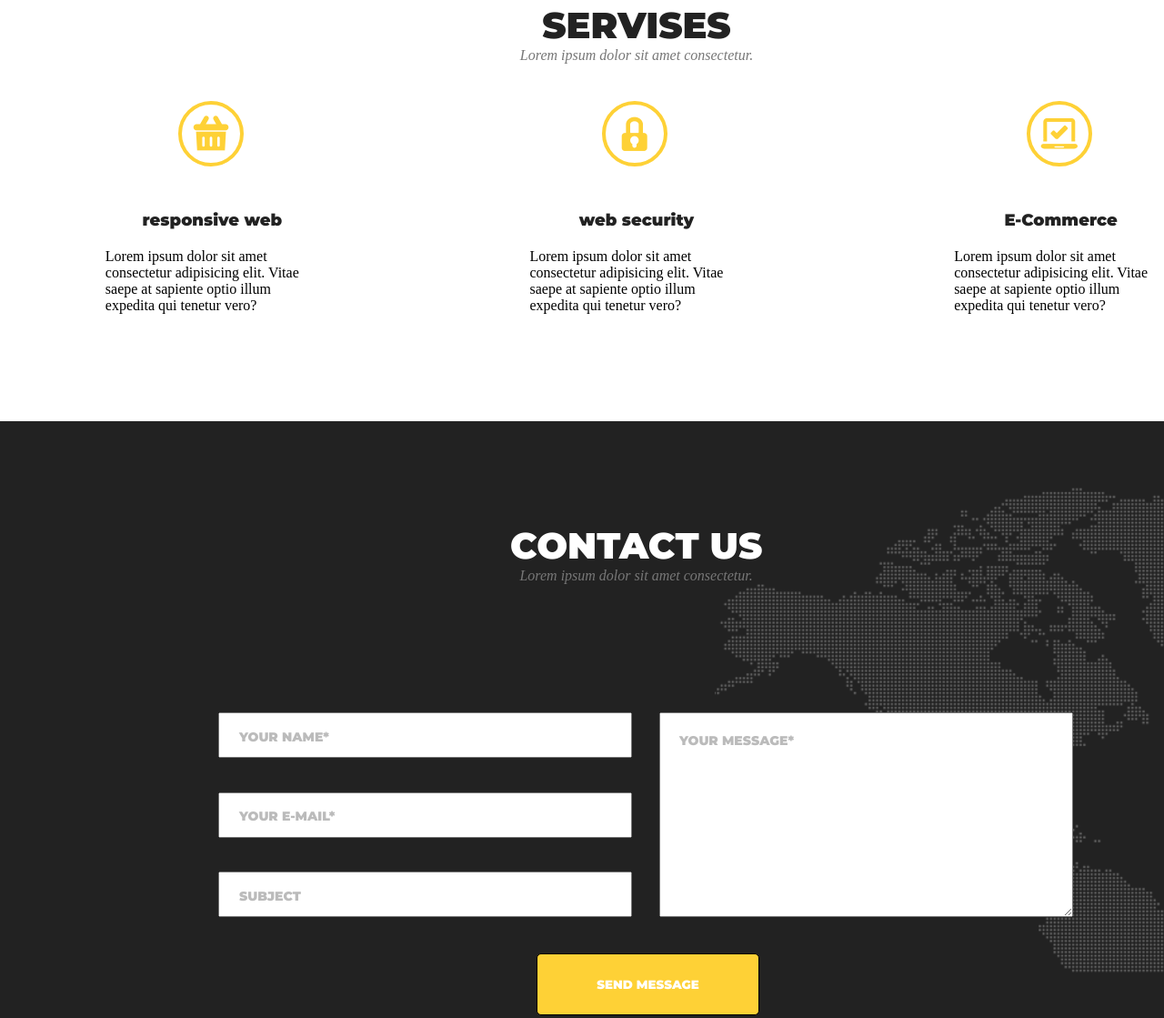
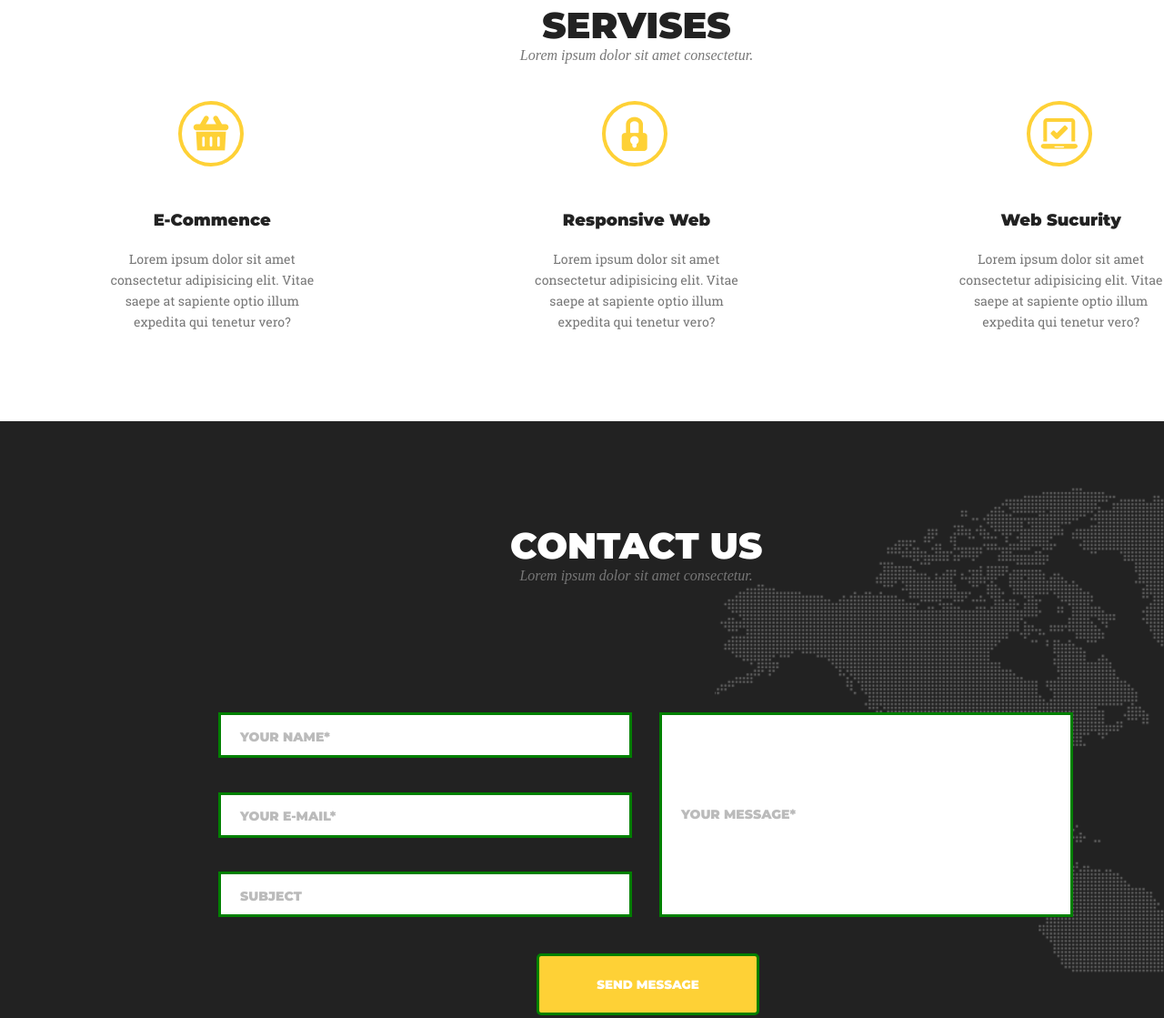
Before and after one commit to kooker22/Homework, a plain HTML site: page module 7 html/index.html in a window 1280 px wide. Shown: the part 159-1278 px from the top of the page at 91% size. Drawn offline with Linux system fonts and the light colour scheme; a web font is replaced by a local one.

Commit message:
md7 finish

```diff
--- a/module 7 html/css/styles.css
+++ b/module 7 html/css/styles.css
@@ -2,6 +2,9 @@
   margin: 0;
   padding: 0;
   box-sizing: border-box;
+}
+html {
+  margin: 0 auto;
 }
 
 body {
@@ -95,6 +98,7 @@ section {
     text-align: center;
 }
 .card-description {
+
     font-family: robotoslab;
     font-weight: 400;
     color: #777777;
@@ -170,10 +174,13 @@ form {
   text-transform: uppercase;
   padding-top: 21px;
   padding-left: 21px;
+  text-align: start;
+
 }
-textarea {
+.comment {
   width: 455px;
   height: 225px;
+
 }
 .btn {
   display: flex;
@@ -193,11 +200,16 @@ textarea {
   border-radius: 5px;
 }
 
-
+input:valid {
+  border: 3px solid green;
+}
+input:invalid {
+  border: 3px solid red;
+}
 
 @font-face {
     font-family: robotoslab;
-    src: url(../roboto/roboto-slab-v7-latin-regular.woff2);
+    src: url(../fonts/roboto/roboto-slab-v7-latin-regular.woff2);
     font-weight: 400;
 }
 @font-face {
--- a/module 7 html/index.html
+++ b/module 7 html/index.html
@@ -29,8 +29,8 @@
             <div class="card-icon icon-basket">
 
             </div>
-            <p class="card-title">responsive web</p>
-            <p class="card-desrcription">Lorem ipsum dolor sit amet consectetur adipisicing elit. Vitae saepe at
+            <p class="card-title">E-Commence</p>
+            <p class="card-description">Lorem ipsum dolor sit amet consectetur adipisicing elit. Vitae saepe at
                 sapiente
                 optio illum expedita qui tenetur vero?</p>
         </div>
@@ -38,8 +38,8 @@
             <div class="card-icon icon-locked">
 
             </div>
-            <p class="card-title">web security</p>
-            <p class="card-desrcription">Lorem ipsum dolor sit amet consectetur adipisicing elit. Vitae saepe at
+            <p class="card-title">Responsive Web</p>
+            <p class="card-description">Lorem ipsum dolor sit amet consectetur adipisicing elit. Vitae saepe at
                 sapiente
                 optio illum expedita qui tenetur vero?</p>
         </div>
@@ -47,8 +47,8 @@
             <div class="card-icon icon-laptop">
 
             </div>
-            <p class="card-title">E-Commerce</p>
-            <p class="card-desrcription">Lorem ipsum dolor sit amet consectetur adipisicing elit. Vitae saepe at
+            <p class="card-title">Web Sucurity</p>
+            <p class="card-description">Lorem ipsum dolor sit amet consectetur adipisicing elit. Vitae saepe at
                 sapiente
                 optio illum expedita qui tenetur vero?</p>
         </div>
@@ -62,12 +62,12 @@
         </div>
         <form action="#" >
             <div class="input-lines">
-                <input class="ln-size" type="text" name="name" placeholder="your name*"  required="" oninvalid="this.setCustomValidity('Feel it')" oninput="setCustomValidity('asda')" >
-                <input class="ln-size" type="email" name="e-mail" placeholder="your e-mail*" required>
+                <input class="ln-size" type="text" name="name" placeholder="your name*">
+                <input class="ln-size" type="email" name="e-mail" placeholder="your e-mail*">
                 <input class="ln-size" type="text" name="subject" placeholder="subject">
             </div>
 
-            <textarea name="comment" rows="5" cols="45" placeholder="Your message*" required></textarea>
+            <input class="comment" type="text" name="comment"  placeholder="Your message*">
             <input class="btn" type="submit" value="send message">
         </form>
 
```
